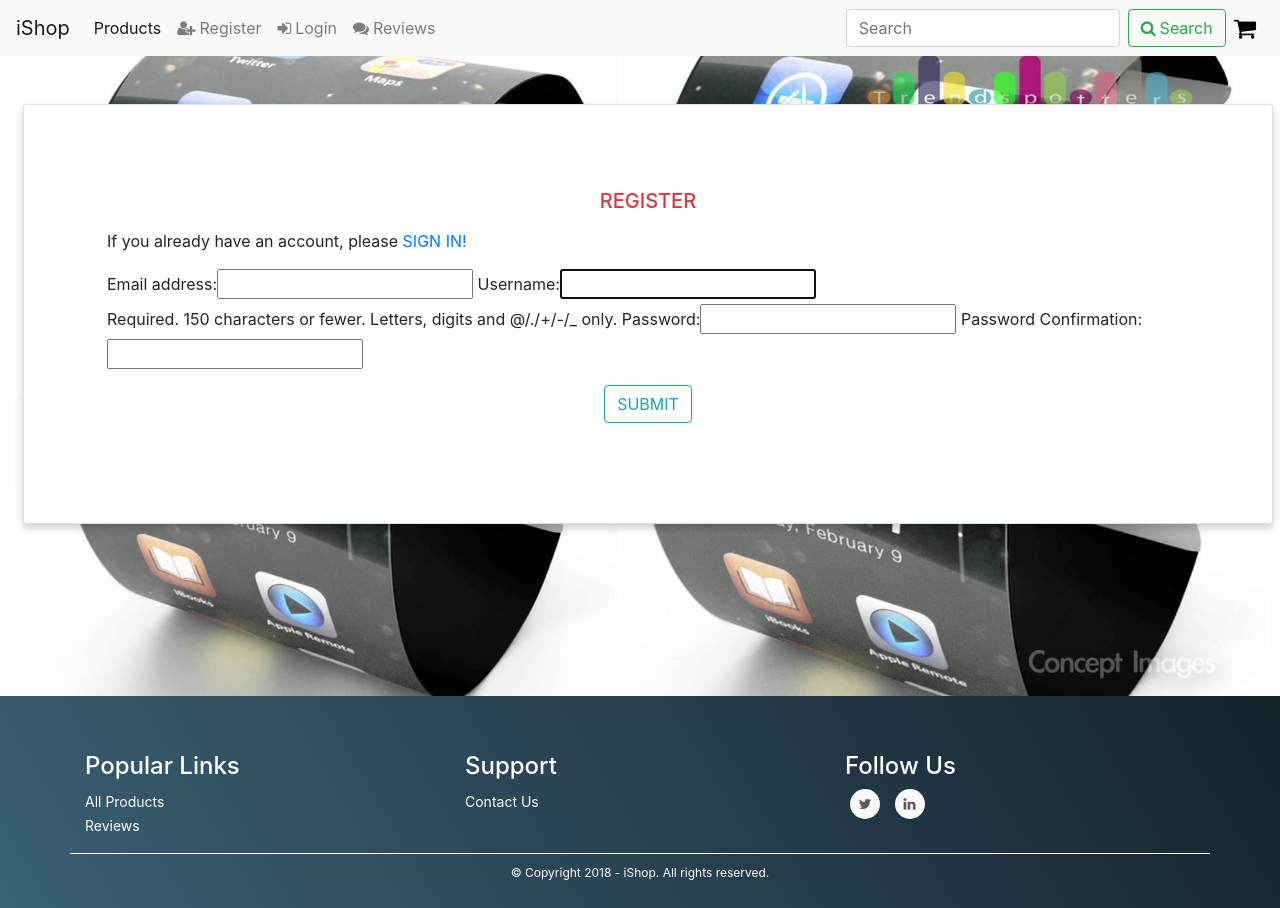
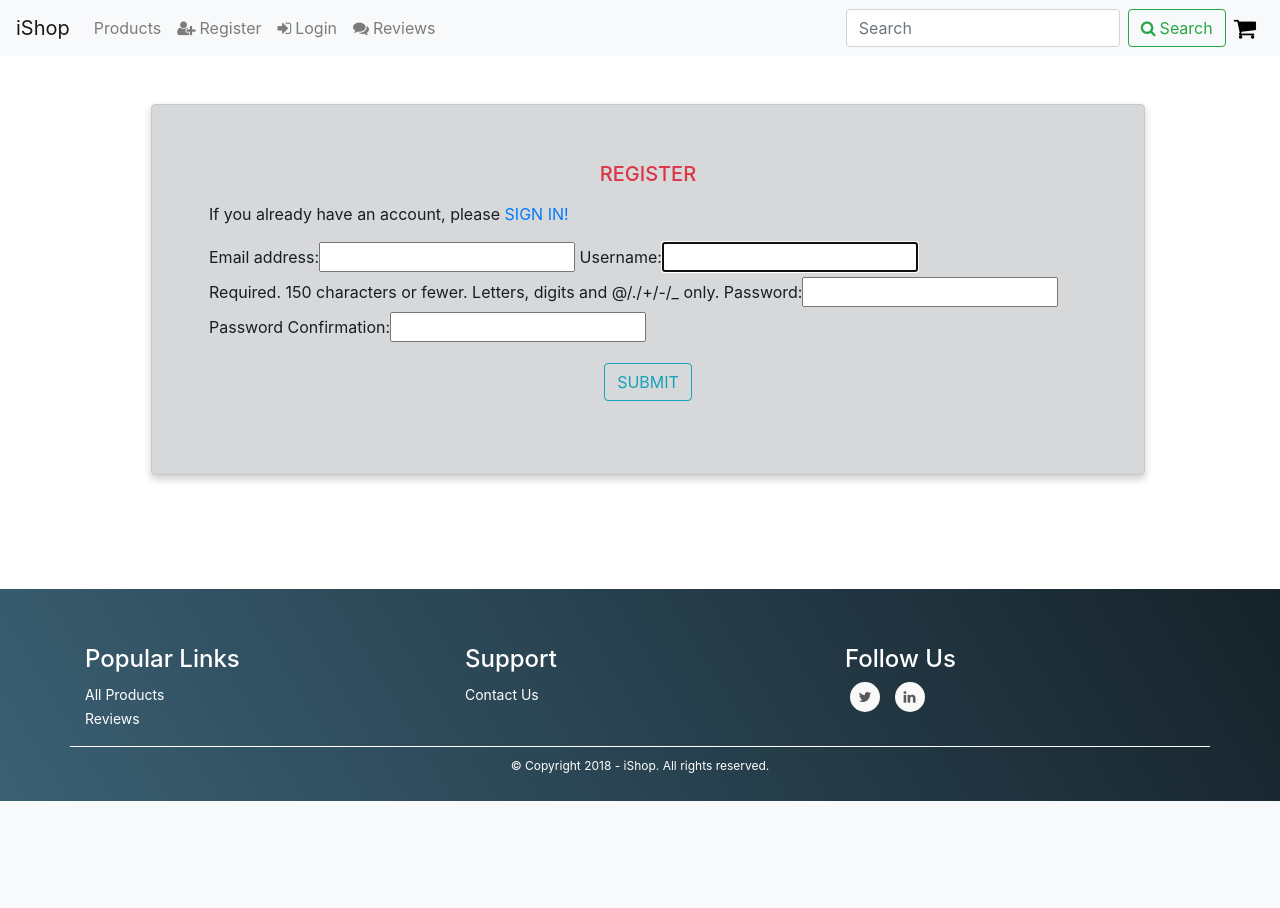
Before and after one commit to Tariqalrehily/iShop, a Django app: page /accounts/register/ in a window 1280 px wide. After the commit the page ends 801 px from the top, so only its background shows below. Run offline with Django 3.2, Linux system fonts and the light colour scheme; parts of the project's set-up code (start-up, migrations or seed data) failed here and were passed over; some libraries are stand-ins or nearby versions.

Commit message:
Settings file and style.
Turn debug off, static files and S3. Change the style for html pages to, style login, registration forms and password reset.

```diff
--- a/accounts/templates/login.html
+++ b/accounts/templates/login.html
@@ -7,10 +7,9 @@
 {% block page_title %}Login Page{% endblock %}
 
 {% block content %}
-<div class="background-img">
 <div class="d-flex">
     <div class="row m-auto">
-            <div class="card card-signin my-5 col-sm-12">
+        <div class="card card-signin my-5 col-sm-12 alert alert-dark">
             <div class="card-body mt-4">
                 <h5 class="card-title text-center text-uppercase mt-3 mb-3 text-danger">Sign In</h5>
                 <form class="form-signin" method="POST">
@@ -26,5 +25,4 @@
         </div>
     </div>
 </div>
-</div>
 {% endblock %}
--- a/accounts/templates/registration.html
+++ b/accounts/templates/registration.html
@@ -7,11 +7,10 @@
 {% block page_title %}Registration Page{% endblock %}
 
 {% block content %}
-<div class="background-img">
 <div class="d-flex justify-content-center">
-        <div class="row m-auto ">
-            <div class="card card-signin my-5 col-sm-12">
-                <div class="card-body my-5 mx-5">
+    <div class="row m-auto">
+        <div class="card card-signin my-5 col-sm-12 alert alert-dark">
+            <div class="card-body my-3 mx-3 alert">
                 <h5 class="card-title text-center text-uppercase mt-3 mb-3 text-danger">Register</h5>
                 <p>If you already have an account, please <a class="text-primary text-uppercase" href="{% url 'login' %}">sign in!</a></p>
                 <form method="POST">
@@ -25,5 +24,4 @@
         </div>
     </div>
 </div>
-</div>
 {% endblock %}
--- a/products/templates/more_products.html
+++ b/products/templates/more_products.html
@@ -13,7 +13,7 @@
         <div class="col-sm-12 col-md-6 col-lg-4 mt-5">
             <a href='/products/{{ product.slug }}'>
                 <div class="card card-body">
-                    <div class="card-img-top product-image" style="background-image: url('{{ MEDIA_URL }}{{ product.image }}')"></div>
+                    <div class="card-img-top product-image mb-1" style="background-image: url('{{ MEDIA_URL }}{{ product.image }}')"></div>
                         <h5 class="card-title text-uppercase">{{ product.name }}</h5>
                         <p class="card-text fa fa-dollar">{{ product.price }}</p>
                 </div>
--- a/products/templates/products.html
+++ b/products/templates/products.html
@@ -6,7 +6,7 @@
 <div class="img"></div>
 <!-- About  -->
 <div class="row">
-    <div class="container col-sm-12 col-md-10 col-lg-8 text-center text-justify text-break my-5 py-5 font-weight-bolder alert alert-dark about_us">
+    <div class="container col-sm-12 col-md-10 col-lg-8 text-center text-justify text-break my-5 py-5 font-weight-bolder alert alert-warning about_us">
         <p>iShop is an online mobile store. Offer various phones products.
         Browse our store for the phone you like, add it to your cart, and we will make
         the delivery within 2 to 3 weeks after making the pyment.
@@ -19,7 +19,7 @@
         <div class="col-sm-12 col-md-6 col-lg-4">
              <a href='/products/{{ product.slug }}'>
                 <div class="card card-body mt-5 mb-5 mr-4 ml-4">
-                    <div class="card-img-top product-image" style="background-image: url('{{ MEDIA_URL }}{{ product.image }}')"></div>
+                    <div class="card-img-top product-image mb-1" style="background-image: url('{{ MEDIA_URL }}{{ product.image }}')"></div>
                         <h5 class="card-title text-uppercase">{{ product.name }}</h5>
                         <p class="card-text fa fa-dollar">{{ product.price }}</p>
                 </div>
--- a/static/css/style.css
+++ b/static/css/style.css
@@ -1,12 +1,10 @@
 /*-------------------------------------------- General */
 
-body {
-    width: 100%;
-}
 /* To push footer at the bottom of the page
 header height is 56px and footer height is 211px */
 .main-content {
     min-height: calc(100vh - (56px + 211px));
+    width: 100%;
 }
 
 a {
@@ -70,16 +68,14 @@ a:link {
   background-size: cover;
   background-position: center;
   position: relative;
-  margin: 0 auto 40px;
+  margin: 0 auto 3em;
 }
 
 .background-img {
   width: 100%;
-  height: 80%;
   background-image: url('../../static/images/tech.jpg');
   background-size: cover;
   background-position: center;
-  margin: 0;
 }
 
 .product-image {
@@ -116,7 +112,6 @@ a:link {
   background: -webkit-linear-gradient(59deg, #3A6073, #16222A);
   background: linear-gradient(59deg, #3A6073, #16222A);
   color: white;
-  margin-top: auto;
 }
 
 #footer a {
@@ -226,5 +221,7 @@ ul.social-network li {
 /*--------------------------------------------Media Queries*/
 
 @media(min-width: 992px) {
-
+    .main-content {
+    width: 80%;
+    }
 }
--- a/templates/base.html
+++ b/templates/base.html
@@ -13,7 +13,7 @@
 <body>
 <!-- Navbar -->
     <nav class="navbar navbar-expand-lg navbar-light bg-light sticky-top">
-        <a class="navbar-brand" href="{% url 'products' %}">iShop</a>
+        <a class="navbar-brand active" href="{% url 'products' %}">iShop</a>
         <button class="navbar-toggler" type="button" data-toggle="collapse" data-target="#navbarSupportedContent" aria-controls="navbarSupportedContent" aria-expanded="false" aria-label="Toggle navigation">
             <span class="navbar-toggler-icon"></span>
         </button>
@@ -21,8 +21,8 @@
         <div class="collapse navbar-collapse" id="navbarSupportedContent">
             <ul class="navbar-nav mr-auto">
             <!-- Home  -->
-            <li class="nav-item active">
-                <a class="nav-link" href="{% url 'more_products' %}">Products <span class="sr-only">(current)</span></a>
+            <li class="nav-item">
+                <a class="nav-link" href="{% url 'more_products' %}">Products</a>
             </li>
             <!-- if user is logged in show Profile and logout-->
             {% if user.is_authenticated %}
@@ -69,7 +69,7 @@
         {% endfor %}
     </div>
     {% endif %}
-    <div class="container-fluid">
+    <div class="container-fluid main-content">
     {% block content %}
     <!-- main area for iShop project -->
     {% endblock %}
--- a/templates/registration/password_reset_done.html
+++ b/templates/registration/password_reset_done.html
@@ -3,10 +3,9 @@
 {% block title %}Password reset successful{% endblock %}
 
 {% block content %}
-<div class="background-img">
 <div class="d-flex">
     <div class="row m-auto">
-            <div class="card card-signin my-5 col-sm-12">
+        <div class="card card-signin my-5 col-sm-12 alert alert-dark">
             <div class="card-body mt-4">
                 <div class="col-sm-12">
                     <p>We've sent you an email with instructions for setting your new password to the e-mail address you have.<br />
@@ -16,5 +15,4 @@
         </div>
     </div>
 </div>
-</div>
 {% endblock %}
```
Also changed, not shown: iShop/settings.py (+27 -34 lines), products/templates/product_view.html (+7 -6 lines), templates/registration/password_reset_form.html (+1 -7 lines), iShop/urls.py (line endings or trailing spaces), 1 other file. Lines whose indentation alone changed are shown as unchanged.
